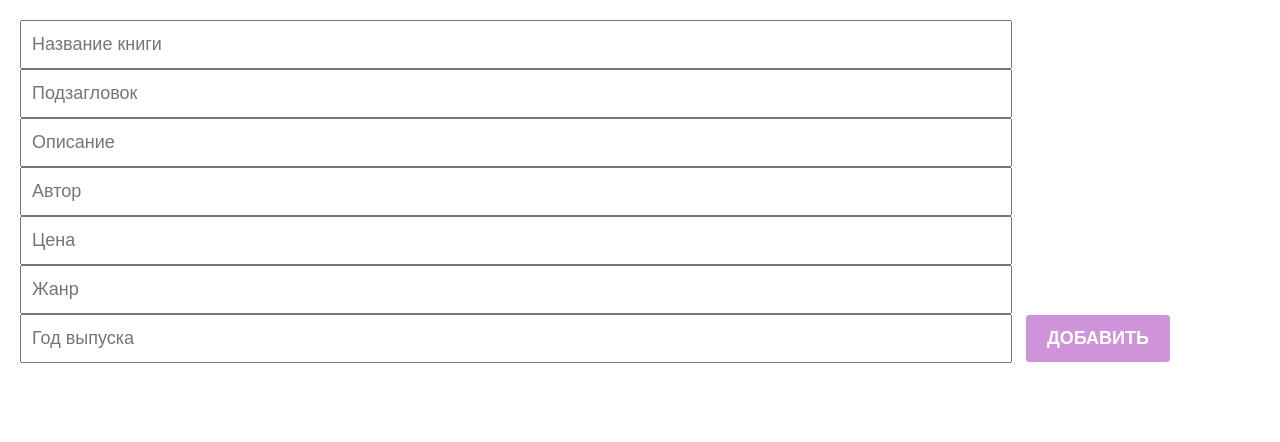
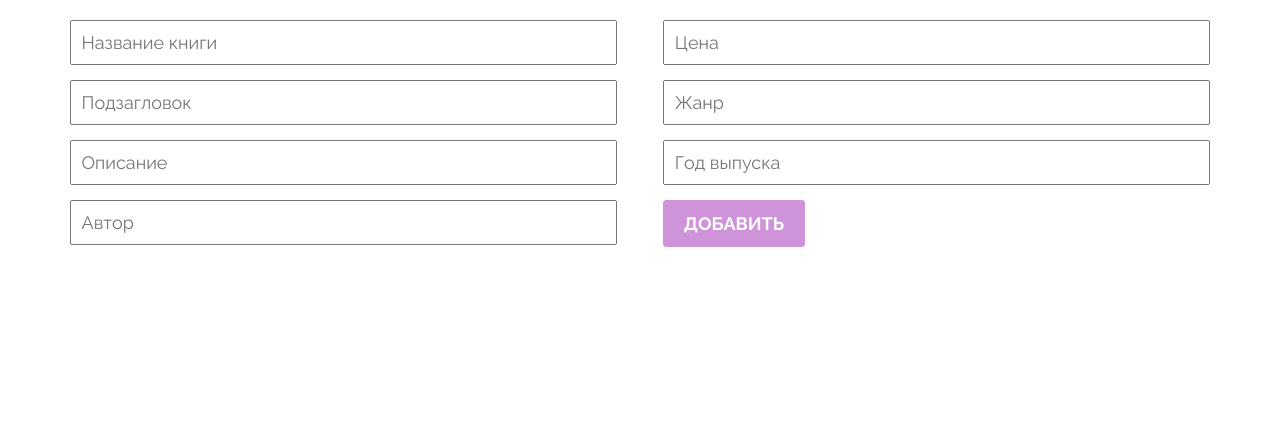
Before and after one commit to ZhanatUturova/my_todo, a Django app: page /books/ in a window 1280 px wide. Shown: the top 442 px of the page. Run offline with Django 3.2, Linux system fonts and the light colour scheme; data that the repository does not hold is empty.

Commit message:
added styles for books

```diff
--- a/main/static/styles/style.css
+++ b/main/static/styles/style.css
@@ -1,8 +1,10 @@
+@import url('https://fonts.googleapis.com/css2?family=Raleway:wght@400;700&display=swap');
 * {
     margin: 0;
     padding: 0;
     box-sizing: border-box;
     color: #263238;
+    font-family: 'Raleway', sans-serif;
 }
 
 section {
@@ -110,3 +112,109 @@ section {
     margin: 0 5px;
     cursor: pointer;
 }
+
+/* Блок с книгами */
+
+.books__form {
+    width: 92%;
+    display: flex;
+    margin-bottom: 50px;
+    flex-wrap: wrap;
+    justify-content: space-between;
+}
+
+.input__box {
+    width: 48%;
+
+}
+.book__input {
+    width: 100%;
+    padding: 10px;
+    margin-bottom: 15px;
+    margin-right: 0;
+    outline: none;
+}
+
+.book__btn {
+    outline: none;
+}
+
+.book__container {
+    width: 92%;
+    display: flex;
+    flex-wrap: wrap;
+    justify-content: space-between;
+}
+
+.book_item {
+    width: 24%;
+    background:#F8E0F7;
+    margin-bottom: 20px;
+    border-radius: 5px;
+    border: 2px solid #F6CEF5;
+    padding: 10px 15px;
+    color: #FA5882;
+}
+
+.book_item_footer {
+    float: right;
+}
+
+.book_txt {
+    color: #424242;
+    margin-bottom: 11px;
+    font-size: 18px;
+}
+
+.book_item > .book_title {
+    font-size: 25px;
+    text-align: center;
+}
+
+.book_price {
+    color: red;
+    font-size: 22px;
+}
+
+.book_item > .book_price {
+    font-size: 30px;
+    text-align: right;
+}
+
+.book_details {
+    text-decoration: none;
+    font-size: 16px;
+    font-weight: 700;
+    color: #424242;
+}
+
+.book_marked {
+    background-color:#E6F8E0;
+    border: 2px solid #ECF6CE;
+}
+
+.book_ins_container {
+    width: 100%;
+    display: flex;
+    height: 100vh;
+    justify-content: center;
+    align-items: center;
+}
+.book_box {
+    padding: 20px 25px;
+    width: 40%;
+}
+
+.book_ins {
+    margin-bottom: 15px;
+    font-size: 20px;
+}
+
+.book_ins:last-child {
+    margin-bottom: 0;
+}
+
+.book_description,
+.book_genre {
+    font-weight: normal;
+}
--- a/main/templates/books.html
+++ b/main/templates/books.html
@@ -13,39 +13,43 @@
     <section class="book__wrap">
         <form action="{% url 'add-book' %}" method="POST" class="books__form">
             {% csrf_token %}
-            <input type="text" class="create__input"
+            <div class="input__box">
+                <input type="text" class="book__input create__input"
                 name="book_title" placeholder="Название книги">
-            <input type="text" class="create__input"
+                <input type="text" class="book__input create__input"
                 name="book_subtitle" placeholder="Подзагловок">
-            <input type="text" class="create__input"
+                <input type="text" class="book__input create__input"
                 name="book_description" placeholder="Описание">
-            <input type="text" class="create__input"
+                <input type="text" class="book__input create__input"
                 name="book_autor" placeholder="Автор">
-            <input type="text" class="create__input"
+            </div>
+            <div class="input__box">
+                <input type="text" class="book__input create__input"
                 name="book_price" placeholder="Цена">
-            <input type="text" class="create__input"
+                <input type="text" class="book__input create__input"
                 name="book_genre" placeholder="Жанр">
-            <input type="text" class="create__input"
+                <input type="text" class="book__input create__input"
                 name="book_year" placeholder="Год выпуска">
 
-            <button class="create__btn">Добавить</button>
+                <button class="book__btn create__btn">Добавить</button>
+            </div>
         </form>
-        <div class="todo__container">
+        <div class="book__container">
 
             {% for book in book_list %}
-            <div class="book__item
+
+                <div class="book_item
                     {% if book.is_favorite %}
-                    marked
+                        book_marked
                     {% endif %}
                 ">
-                <div class="book__item_header">
-                    <h3 class="my__title">{{ book.title }}</h3>
-                    <h4 class="my__subtitle">{{ book.autor }}</h4>
-                    <h5 class="my__price">{{ book.price }}</h5>
+                    <div class="book_item_header">
+                        <h2 class="book_txt book_title">{{ book.title }}</h2>
+                        <h3 class="book_txt book_subtitle">{{ book.autor }}</h3>
+                        <h3 class="book_txt book_price">{{ book.price }}</h3>
                     </div>
-                <div class="book__item_footer">
-                    <p>{{ book.created_at }}</p>
-                    <div class="action__buttons">
+                    <div class="book_item_footer">
+                        <div class="action_buttons">
                             {% if book.is_favorite %}
                                 <a href="{% url 'mark-book' book.id %}"><img src="{% static './img/star_yellow.png' %}" alt="Избранное"></a>
                             {% else %}
@@ -53,14 +57,12 @@
                             {% endif %}
                             <a href="{% url 'delete-book' book.id %}"><img src="{% static './img/trash_bin.svg' %}" alt="Удалить"></a>
                         </div>
+
                     </div>
+                    <a href="{% url 'open-book' book.id %}" class="book_details">Подробнее...</a>
                 </div>
             {% endfor %}
-
         </div>
-
     </section>
-
-
 </body>
 </html>
--- a/main/views.py
+++ b/main/views.py
@@ -77,5 +77,5 @@ def mark_book(request, id):
     return redirect(books)
 
 def open_book(request, id):
-    book_details = Book.objects.filter(id=id)
-    return render(request, 'books_detail.html', {"book_list": book_details})
+    book_details = Book.objects.get(id=id)
+    return render(request, 'books_detail.html', {"book_details": book_details})
```
Also changed, not shown: main/static/styles/books.css (deleted, +0 -34 lines), main/templates/books_detail.html (+9 -26 lines). Lines whose indentation alone changed are shown as unchanged.
